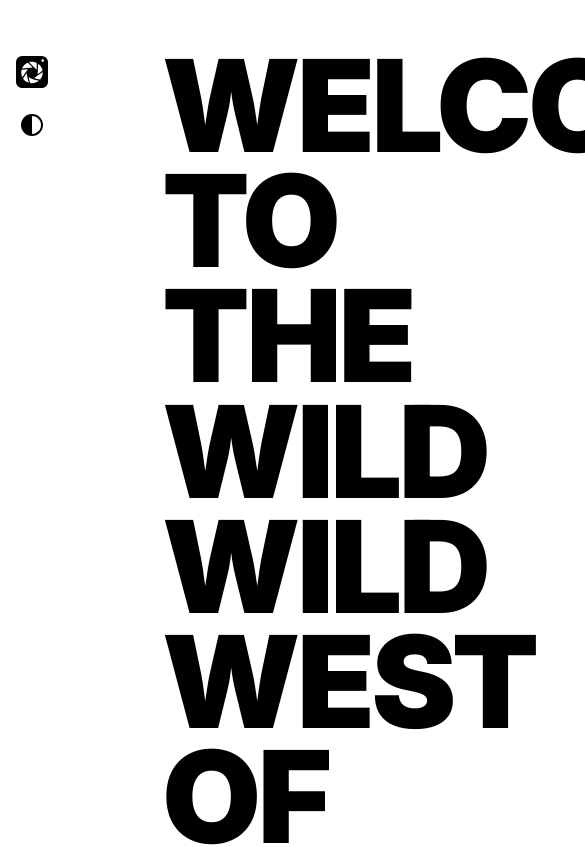
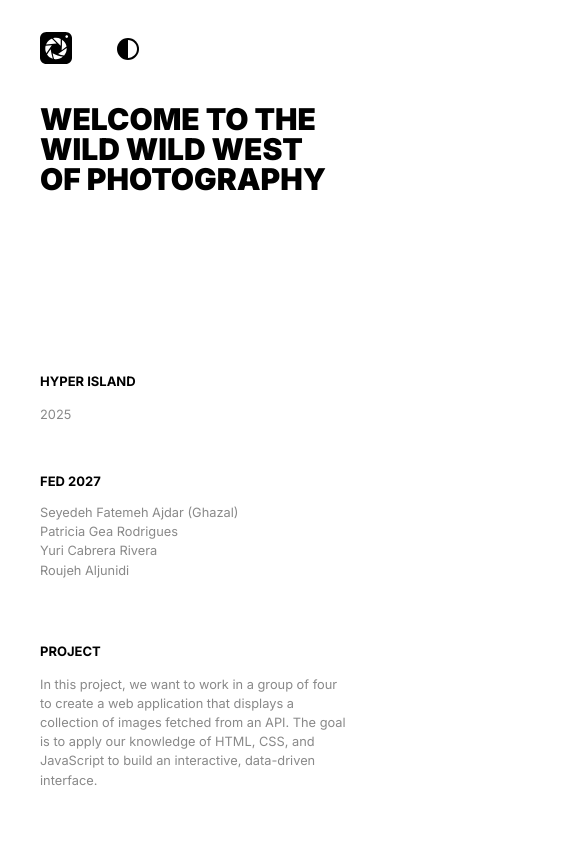
Before and after one commit to foloram/group1-fund2-final_assessment, a website built with Vite: page vite-vanilla-boilerplate/index.html in a window 390 px wide. Shown: the top 847 px of the page, 585 px wide, since content can reach past the window. Built offline with nearby package versions, Linux system fonts and the light colour scheme; no server answers; a web font is replaced by a local one.

Commit message:
sunday changes

```diff
--- a/vite-vanilla-boilerplate/src/style.css
+++ b/vite-vanilla-boilerplate/src/style.css
@@ -98,6 +98,66 @@ body {
   background-color: var(--bg-color);
   color: var(--text-color);
   height: 100vh;
+  @media (max-width: 415px) {
+      display: flex;
+      flex-wrap: wrap;
+      margin-top: 24px;
+
+      header {
+        margin: 0px 32px 0px 32px;
+        max-width: 100vw;
+      }
+
+      .sidebar {
+        display: flex;
+        gap: 24px;
+        justify-content: space-between;
+      }
+
+      .welcomingCopy {
+        padding-top: 32px;
+      }
+      h1 {
+        font-size: 30px;
+        letter-spacing: 0;
+        line-height: 100%
+      }
+
+      section {
+        margin: 0px 40px 0px 40px;
+        padding-top: 48px;
+        display: grid;
+        grid-template-columns: repeat(12, 1fr);
+        gap: 0;
+        grid-template-rows: 1fr 64px 64px; /* the second and third value are temporary */
+      }
+
+      footer {
+        display: grid;
+        gap: 36px;
+        margin: 0px 40px 48px 40px;
+        grid-template-columns: repeat(3, 1fr);
+        grid-template-rows: 64px;
+      }
+      h2 {
+        font-size:small;
+      }
+      .column1 {
+        grid-column-start: 1;
+        grid-column-end: 4;
+        grid-row-start: 1;
+      }
+      .column2 {
+        grid-column-start: 1;
+        grid-column-end: 4;
+        grid-row-start: 2;
+      }
+      .column3 {
+        grid-column-start: 1;
+        grid-column-end: 4;
+        grid-row-start: 3;
+      }
+  }
 }
 
 p {
@@ -111,7 +171,7 @@ header {
   position: fixed;
   display: grid;
   grid-template-columns: 1fr;
-  grid-row: 36px 1fr 1fr;
+  grid-template-rows: 1fr 32px;
 }
 
 button {
@@ -157,7 +217,7 @@ section {
   display: grid;
   gap: 36px;
   grid-template-columns: repeat(12, 1fr);
-  grid-template-rows: 1fr 128px 128px; /* the second and third value are temporary */
+  grid-template-rows: 1fr 128px 152px; /* the second and third value are temporary, we could change it later */
 }
 
 .welcomingCopy {
@@ -186,8 +246,7 @@ h1 {
 .hidden img {
   display: inline-block;
   flex-grow: 1;
-  flex-shrink: 0.1;
-
+  flex-shrink: 0;
 }
 
 /* FOOTER */
```
